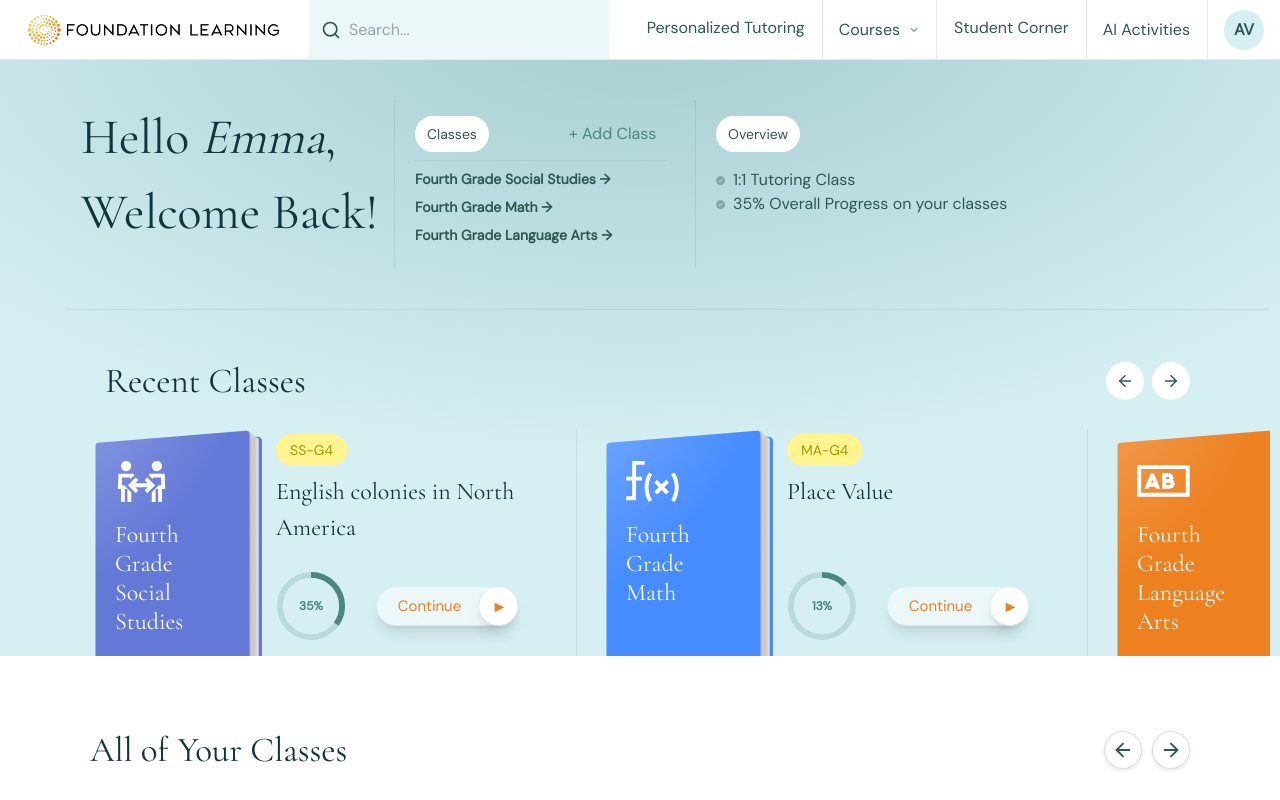
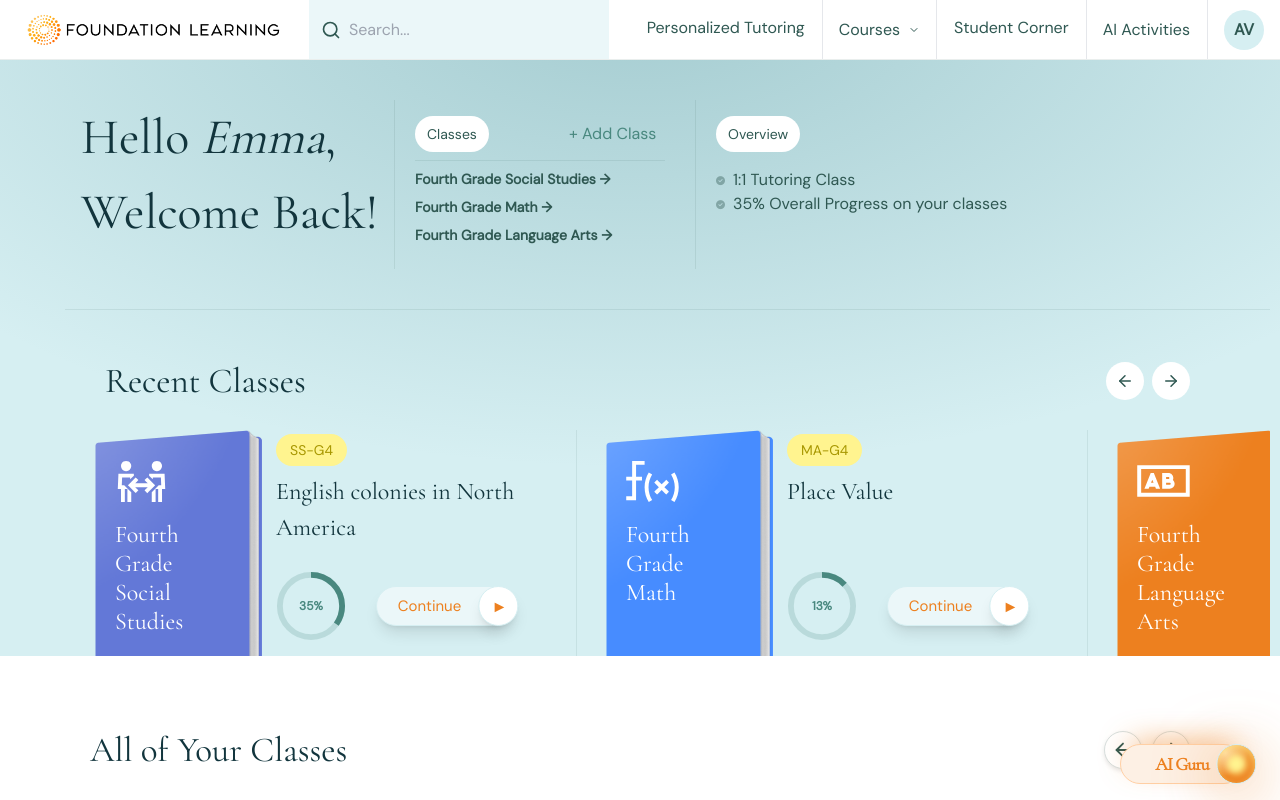
Before and after one commit to pulakkar333/Foundation_learning, a Next.js app: page / in a window 1280 px wide. Shown: the top 800 px of the page. Built offline with nearby package versions, Linux system fonts and the light colour scheme.

Commit message:
complete

```diff
--- a/src/app/page.tsx
+++ b/src/app/page.tsx
@@ -32,8 +32,9 @@ export default function Page() {
           marginRight: "20px",
         }}
       >
-        {/* <button
-          className="relative flex items-center justify-center w-[124px] h-[40px] flex-shrink-0 rounded-[100px] border border-[#FFCFA4] bg-[#FDF0E4] text-sm font-medium"
+        <div className="relative w-full h-screen">
+          <button
+            className="absolute bottom-4 right-4 flex items-center justify-center w-[124px] h-[40px] flex-shrink-0 rounded-[100px] border border-[#FFCFA4] bg-[#FDF0E4] text-sm font-medium"
             style={{
               boxShadow: "0px -10px 30px -10px rgba(237, 128, 31, 0.70)",
             }}
@@ -75,7 +76,8 @@ export default function Page() {
                 }}
               ></span>
             </span>
-        </button> */}
+          </button>
+        </div>
       </div>
     </div>
   );
```
Lines whose indentation alone changed are shown as unchanged.
